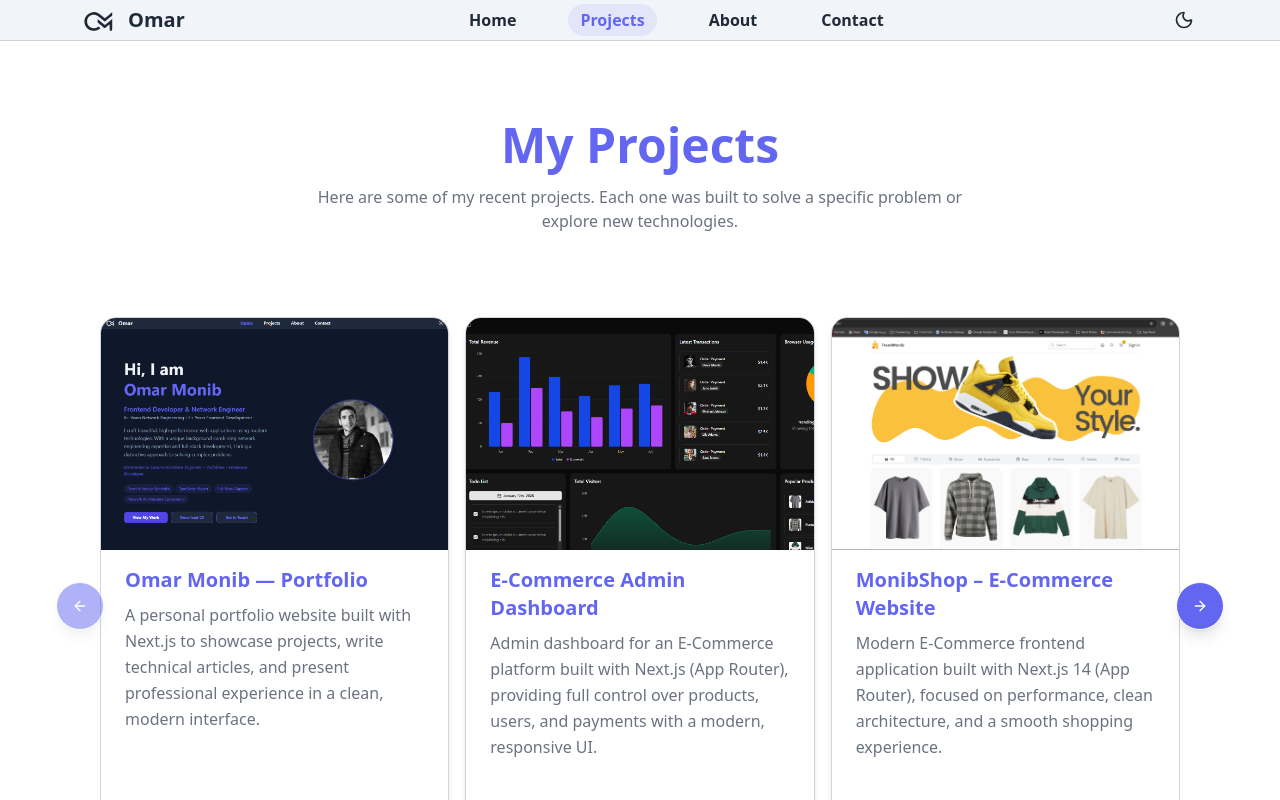
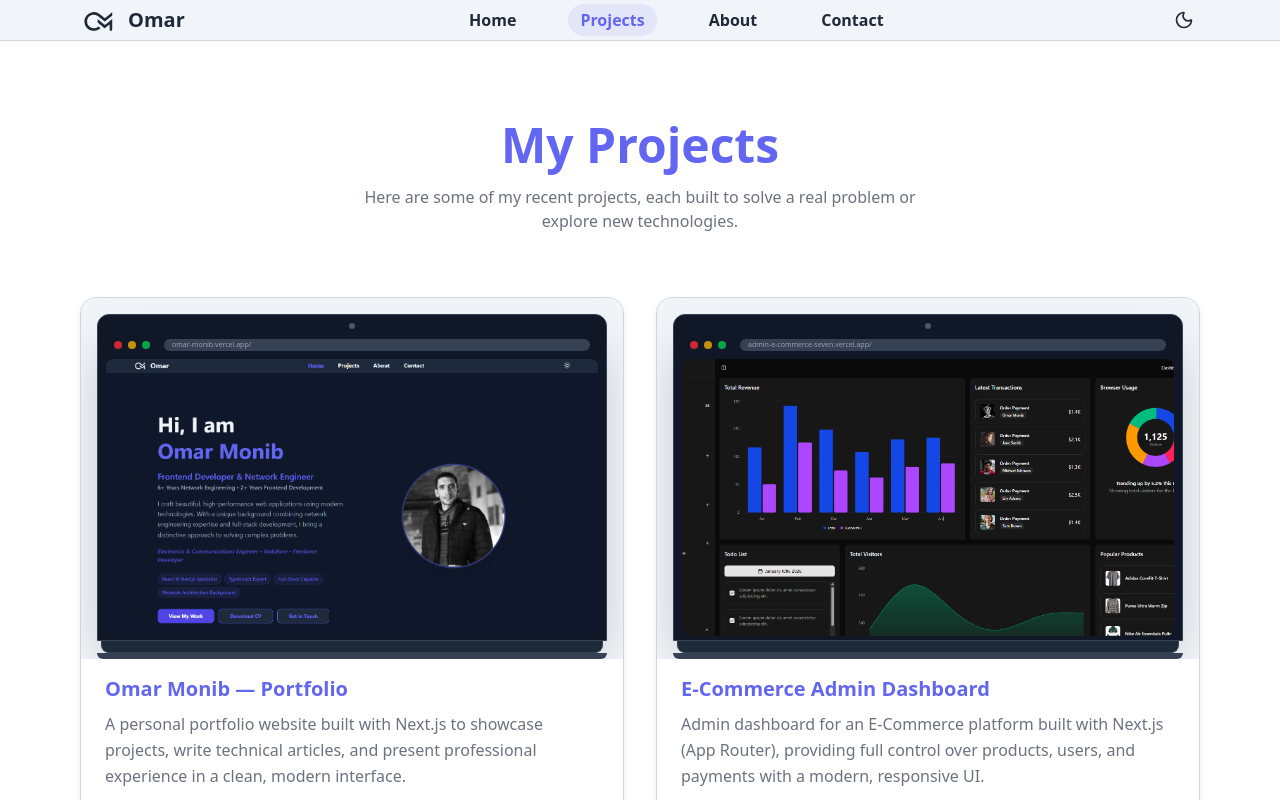
Before and after one commit to omarmonib/Omar-Monib, a Next.js app: page /projects in a window 1280 px wide. Shown: the top 800 px of the page. Built offline with nearby package versions, Linux system fonts and the light colour scheme.

Commit message:
feat: laptop mockup for project cards, grid layout, about page complete

```diff
--- a/components/projects/ProjectCard.tsx
+++ b/components/projects/ProjectCard.tsx
@@ -1,13 +1,13 @@
 'use client';
 
 import { motion } from 'framer-motion';
-import Image from 'next/image';
 import Link from 'next/link';
 import { Button } from '../ui/button';
 import { Card, CardContent, CardFooter } from '../ui/card';
 import { Badge } from '../ui/badge';
 import type { Project } from '@/types/project';
 import { ExternalLink, Github, Eye } from 'lucide-react';
+import ProjectMockup from '@/components/projects/ProjectMockup';
 
 export default function ProjectCard({ project }: { project: Project }) {
   return (
@@ -17,19 +17,13 @@ export default function ProjectCard({ project }: { project: Project }) {
       className="h-full"
     >
       <Card className="group rounded-xl border shadow-md flex flex-col h-full overflow-hidden">
-        {/* IMAGE WRAPPER */}
-        <div className="relative w-full aspect-video sm:aspect-4/3 md:aspect-3/2 overflow-hidden rounded-t-lg">
-          <Image
-            src={project.image}
-            alt={project.title}
-            fill
-            sizes="(max-width: 640px) 100vw, (max-width: 1024px) 50vw, 33vw"
-            className="object-cover transition-transform duration-500 group-hover:scale-105"
-          />
+        {/* MOCKUP + DESKTOP OVERLAY */}
+        <div className="relative w-full pt-4 px-4 bg-background-secondary rounded-t-xl overflow-hidden">
+          <ProjectMockup project={project} />
 
-          {/* DESKTOP OVERLAY — hover only */}
-          <div className="absolute inset-0 hidden md:flex items-center px-4 justify-center bg-background/85 backdrop-blur-sm opacity-0 group-hover:opacity-100 transition-opacity duration-300">
-            <div className="gap-2 flex flex-col items-center w-full max-w-xs scale-95 opacity-0 group-hover:scale-100 group-hover:opacity-100 transition-all duration-300">
+          {/* DESKTOP OVERLAY — covers full mockup area */}
+          <div className="absolute inset-0 hidden md:flex items-center justify-center bg-background/90 backdrop-blur-sm opacity-0 group-hover:opacity-100 transition-all duration-300 rounded-t-xl">
+            <div className="flex flex-col items-center gap-2 w-full max-w-50 scale-95 group-hover:scale-100 transition-transform duration-300">
               <Button asChild size="sm" variant="custom" className="w-full">
                 <Link href={`/projects/${project.slug}`}>
                   <Eye className="w-4 h-4" /> View Project
@@ -70,7 +64,7 @@ export default function ProjectCard({ project }: { project: Project }) {
             ))}
           </div>
 
-          {/* MOBILE CTAs — always visible on mobile, hidden on desktop */}
+          {/* MOBILE CTAs */}
           <div className="flex gap-2 w-full md:hidden">
             <Button asChild size="sm" variant="custom" className="flex-1 gap-1">
               <Link href={`/projects/${project.slug}`}>
--- /dev/null
+++ b/components/projects/ProjectMockup.tsx
@@ -0,0 +1,53 @@
+'use client';
+
+import Image from 'next/image';
+import type { Project } from '@/types/project';
+
+export default function ProjectMockup({ project }: { project: Project }) {
+  return (
+    <div className="relative w-full group/mockup">
+      {/* Laptop frame */}
+      <div className="relative mx-auto w-full">
+        {/* Screen bezel */}
+        <div className="relative bg-gray-900 rounded-t-lg pt-6 px-2 pb-1 shadow-2xl border border-gray-700">
+          {/* Camera dot */}
+          <div className="absolute top-2 left-1/2 -translate-x-1/2 w-1.5 h-1.5 rounded-full bg-gray-600" />
+
+          {/* Browser bar */}
+          <div className="flex items-center gap-1.5 mb-2 px-2">
+            <div className="w-2 h-2 rounded-full bg-red-500/80" />
+            <div className="w-2 h-2 rounded-full bg-yellow-500/80" />
+            <div className="w-2 h-2 rounded-full bg-green-500/80" />
+            <div className="flex-1 ml-2 bg-gray-700 rounded-sm h-3 flex items-center px-2">
+              <span className="text-gray-400 text-[7px] truncate">
+                {project.liveUrl.replace('https://', '')}
+              </span>
+            </div>
+          </div>
+
+          {/* Screenshot */}
+          <div className="relative w-full aspect-video overflow-hidden rounded-sm">
+            <Image
+              src={project.image}
+              alt={project.title}
+              fill
+              sizes="(max-width: 640px) 100vw, 50vw"
+              className="object-cover object-top transition-transform duration-700 group-hover/mockup:scale-105"
+            />
+
+            {/* Hover overlay with project name */}
+            <div className="absolute inset-0 bg-background/80 backdrop-blur-sm opacity-0 group-hover/mockup:opacity-100 transition-opacity duration-300 flex items-center justify-center">
+              <span className="text-lg font-bold text-accent">{project.title}</span>
+            </div>
+          </div>
+        </div>
+
+        {/* Laptop base */}
+        <div className="relative">
+          <div className="bg-gray-800 h-3 rounded-b-sm mx-1 border-x border-b border-gray-700" />
+          <div className="bg-gray-700 h-1.5 rounded-b-xl mx-0 shadow-lg" />
+        </div>
+      </div>
+    </div>
+  );
+}
--- a/components/projects/ProjectsCarousel.tsx
+++ /dev/null
@@ -1,62 +0,0 @@
-'use client';
-
-import { motion } from 'framer-motion';
-import {
-  Carousel,
-  CarouselContent,
-  CarouselItem,
-  CarouselNext,
-  CarouselPrevious,
-} from '@/components/ui/carousel';
-
-import ProjectCard from './ProjectCard';
-import { ProjectsData } from '@/constants/projects';
-import type { Project } from '@/types/project';
-
-const container = {
-  hidden: { opacity: 0 },
-  show: { opacity: 1, transition: { staggerChildren: 0.1 } },
-};
-
-export default function ProjectsCarousel() {
-  const projects = Object.values(ProjectsData) as Project[];
-
-  return (
-    <motion.div variants={container} initial="hidden" animate="show">
-      <Carousel
-        opts={{
-          align: 'start',
-          loop: true,
-        }}
-        className="w-full p-5 "
-      >
-        <CarouselContent>
-          {projects.map((project) => (
-            <CarouselItem key={project.id} className="basis-full sm:basis-1/2 lg:basis-1/3">
-              <ProjectCard project={project} />
-            </CarouselItem>
-          ))}
-        </CarouselContent>
-        <CarouselPrevious
-          className="
-    -left-6
-    h-12 w-12
-    bg-accent text-accent-foreground
-    shadow-lg
-    hover:bg-accent/90
-  "
-        />
-
-        <CarouselNext
-          className="
-    -right-6
-    h-12 w-12
-    bg-accent text-accent-foreground
-    shadow-lg
-    hover:bg-accent/90
-  "
-        />
-      </Carousel>
-    </motion.div>
-  );
-}
--- /dev/null
+++ b/components/projects/ProjectsGrid.tsx
@@ -0,0 +1,33 @@
+'use client';
+
+import { motion } from 'framer-motion';
+import ProjectCard from './ProjectCard';
+import { getAllProjects } from '@/constants/projects';
+
+const container = {
+  hidden: { opacity: 0 },
+  show: { opacity: 1, transition: { staggerChildren: 0.1 } },
+};
+
+export default function ProjectsGrid() {
+  const projects = getAllProjects();
+
+  return (
+    <motion.div
+      variants={container}
+      initial="hidden"
+      animate="show"
+      className="grid grid-cols-1 sm:grid-cols-2 lg:grid-cols-2 gap-8"
+    >
+      {projects.map((project) => (
+        <motion.div
+          key={project.id}
+          variants={{ hidden: { opacity: 0, y: 20 }, show: { opacity: 1, y: 0 } }}
+          className="h-full"
+        >
+          <ProjectCard project={project} />
+        </motion.div>
+      ))}
+    </motion.div>
+  );
+}
--- a/components/projects/ProjectsHeader.tsx
+++ b/components/projects/ProjectsHeader.tsx
@@ -12,9 +12,9 @@ export default function ProjectsHeader() {
     >
       <h2 className="text-4xl md:text-5xl font-bold text-accent mb-4">My Projects</h2>
 
-      <p className="text-base text-muted-foreground max-w-2xl mx-auto">
-        Here are some of my recent projects. Each one was built to solve a specific problem or
-        explore new technologies.
+      <p className="text-base text-muted-foreground max-w-xl mx-auto">
+        Here are some of my recent projects, each built to solve a real problem or explore new
+        technologies.
       </p>
     </motion.div>
   );
--- a/components/projects/ProjectsSection.tsx
+++ b/components/projects/ProjectsSection.tsx
@@ -1,7 +1,7 @@
 import { Suspense } from 'react';
-import ProjectsHeader from '@/components/projects/ProjectsHeader';
-import ProjectsCarousel from '@/components/projects/ProjectsCarousel';
-import ProjectsGridSkeleton from '@/components/projects/ProjectsGridSkeleton';
+import ProjectsHeader from './ProjectsHeader';
+import ProjectsGrid from './ProjectsGrid';
+import ProjectsGridSkeleton from './ProjectsGridSkeleton';
 
 export default function ProjectsSection() {
   return (
@@ -9,7 +9,7 @@ export default function ProjectsSection() {
       <div className="max-w-7xl mx-auto">
         <ProjectsHeader />
         <Suspense fallback={<ProjectsGridSkeleton />}>
-          <ProjectsCarousel />
+          <ProjectsGrid />
         </Suspense>
       </div>
     </section>
```
Also changed, not shown: 1 other file (tests, documents, lock files or other folders).
